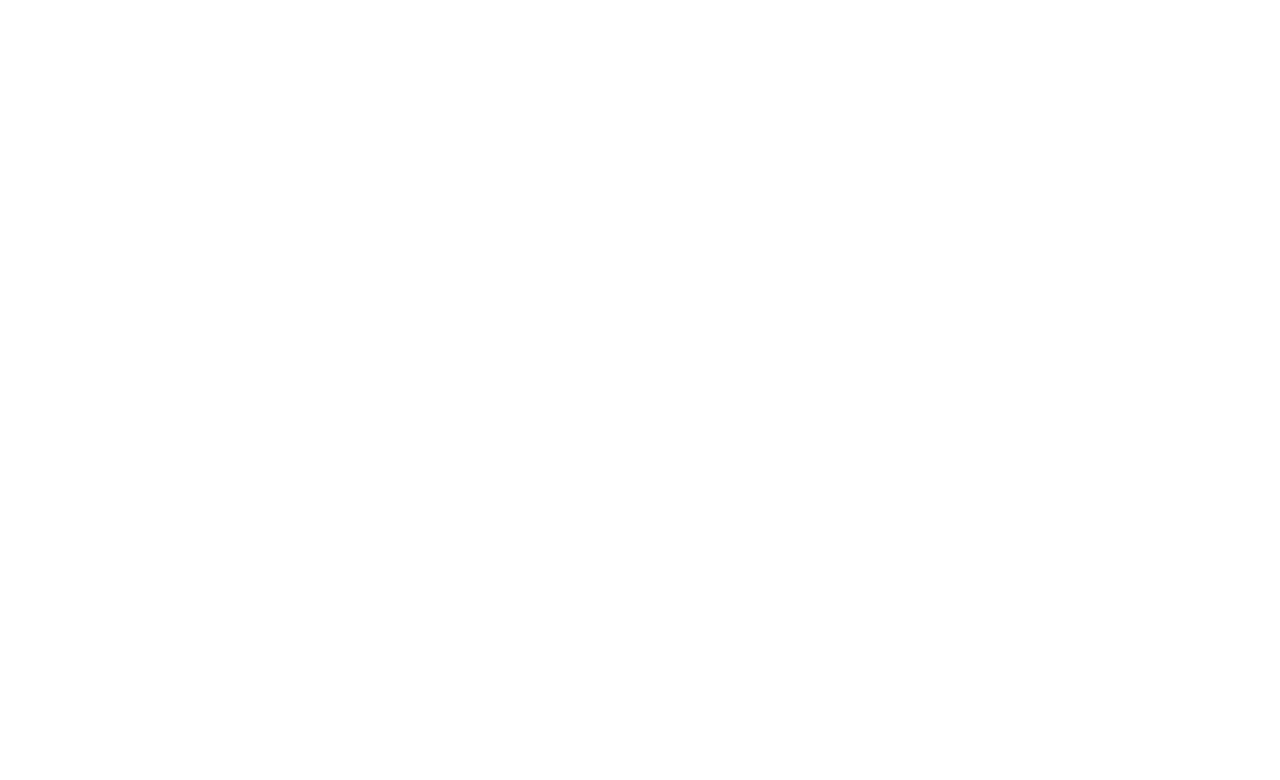
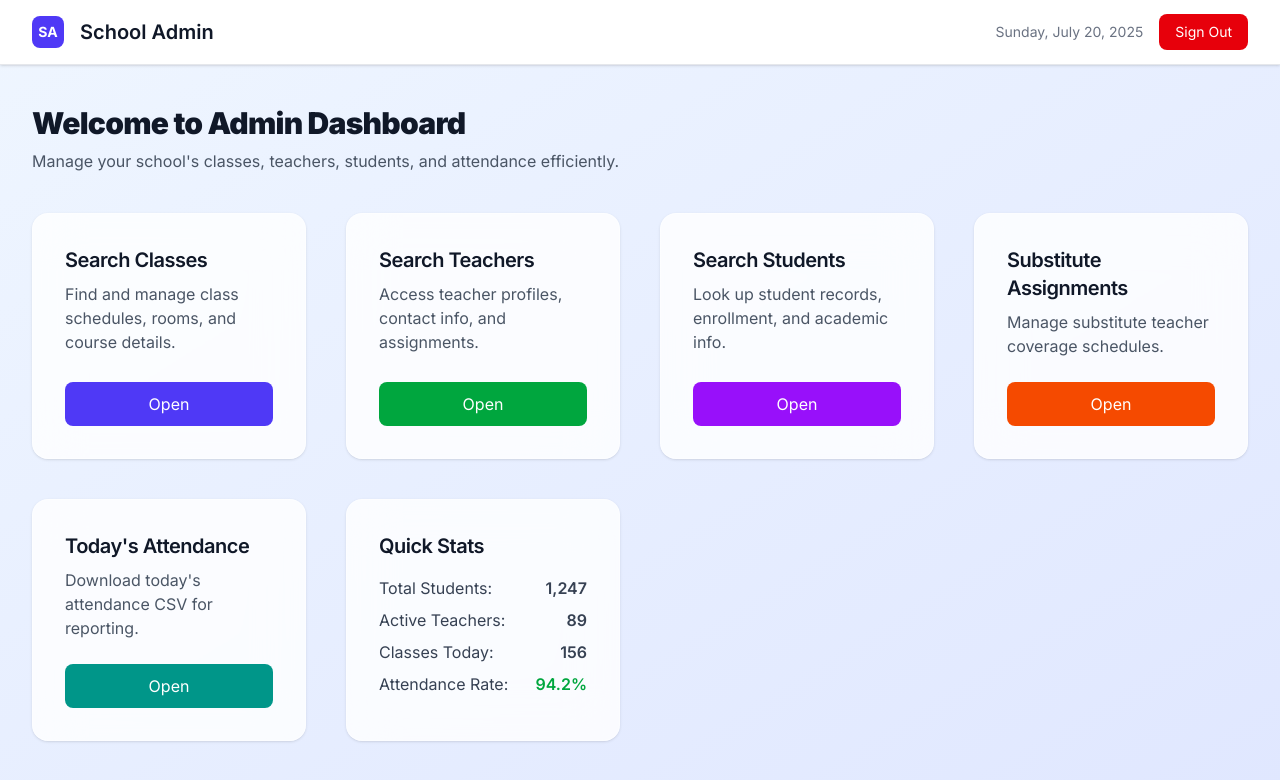
Before and after one commit to SaferAttendance/nextjs-boilerplate-dashboard-july-19, a Next.js app: page / in a window 1280 px wide. Shown: the top 780 px of the page. Built offline with nearby package versions, Linux system fonts and the light colour scheme.

Commit message:
Update page.tsx

```diff
--- a/app/page.tsx
+++ b/app/page.tsx
@@ -1,47 +1,45 @@
 /* app/page.tsx */
-"use client";               // ← 1. this MUST be line 1
+"use client";
 
 import React, { useEffect, useState } from "react";
 import Head from "next/head";
 import Link from "next/link";
-import { motion } from "framer-motion";
 
-/*************************
- * Shared Card Component *
- *************************/
+/* ─────────────────────────────── */
+/* Shared Card component           */
+/* ─────────────────────────────── */
 interface CardProps {
   title: string;
   desc: string;
   href: string;
-  delay?: number;
+  color: string;
 }
-
-const Card: React.FC<CardProps> = ({ title, desc, href, delay = 0 }) => (
-  <motion.div
-    initial={{ opacity: 0, y: 24 }}
-    animate={{ opacity: 1, y: 0 }}
-    transition={{ delay, type: "spring", stiffness: 120 }}
-    whileHover={{ y: -4, boxShadow: "0 12px 28px rgba(0,0,0,.12)" }}
-    className="bg-white/80 backdrop-blur-xl border border-white/40 dark:bg-gray-900/50 dark:border-white/10
-               rounded-2xl p-8 flex flex-col"
+const Card: React.FC<CardProps> = ({ title, desc, href, color }) => (
+  <div
+    className={`
+      bg-white/80 backdrop-blur-xl border border-white/40
+      dark:bg-gray-900/60 dark:border-white/10
+      rounded-2xl p-8 flex flex-col shadow transition
+      hover:-translate-y-1 hover:shadow-2xl
+    `}
   >
     <h3 className="text-xl font-semibold mb-2 tracking-tight text-gray-900 dark:text-white">
       {title}
     </h3>
     <p className="text-gray-600 dark:text-gray-400 flex-1 mb-6">{desc}</p>
+
     <Link
       href={href}
-      className="inline-flex justify-center items-center h-11 px-6 rounded-lg
-                 bg-primary-500 text-white font-medium hover:bg-primary-600 transition-colors"
+      className={`inline-flex justify-center items-center h-11 px-6 rounded-lg font-medium text-white ${color} hover:brightness-110 transition-colors`}
     >
       Open
     </Link>
-  </motion.div>
+  </div>
 );
 
-/*********************
- * Main Page Component
- *********************/
+/* ─────────────────────────────── */
+/* Main Dashboard component        */
+/* ─────────────────────────────── */
 export default function Dashboard() {
   const [date, setDate] = useState<string>("");
 
@@ -62,12 +60,14 @@
     return () => clearInterval(id);
   }, []);
 
+  const alertStub = (msg: string) => () => alert(msg);
   const signOut = () => alert("Signing out…");
 
   return (
     <>
       <Head>
         <title>School Admin Dashboard</title>
+        <meta name="viewport" content="width=device-width, initial-scale=1" />
         <link rel="preconnect" href="https://fonts.googleapis.com" />
         <link rel="preconnect" href="https://fonts.gstatic.com" crossOrigin="" />
         <link
@@ -76,7 +76,105 @@
         />
       </Head>
 
-      {/* page body … */}
+      <div className="bg-gradient-to-br from-blue-50 to-indigo-100 min-h-screen font-[Inter]">
+        {/* Header */}
+        <header className="bg-white shadow-sm border-b border-gray-200">
+          <div className="max-w-7xl mx-auto px-4 sm:px-6 lg:px-8">
+            <div className="flex justify-between items-center h-16">
+              <div className="flex items-center">
+                <div className="w-8 h-8 bg-indigo-600 rounded-lg flex items-center justify-center">
+                  <span className="text-white font-bold text-sm">SA</span>
+                </div>
+                <h1 className="ml-4 text-xl font-semibold text-gray-900">
+                  School&nbsp;Admin
+                </h1>
+              </div>
+
+              <div className="flex items-center space-x-4">
+                <span className="text-sm text-gray-500">{date}</span>
+                <button
+                  onClick={signOut}
+                  className="bg-red-600 hover:bg-red-700 text-white px-4 py-2 rounded-lg text-sm font-medium transition-colors"
+                >
+                  Sign Out
+                </button>
+              </div>
+            </div>
+          </div>
+        </header>
+
+        {/* Main */}
+        <main className="max-w-7xl mx-auto px-4 sm:px-6 lg:px-8 py-10">
+          {/* Welcome */}
+          <section className="mb-10">
+            <h2 className="text-3xl font-extrabold text-gray-900 mb-2 tracking-tight">
+              Welcome to Admin Dashboard
+            </h2>
+            <p className="text-gray-600">
+              Manage your school's classes, teachers, students, and attendance efficiently.
+            </p>
+          </section>
+
+          {/* Grid */}
+          <section className="grid gap-10 sm:grid-cols-2 lg:grid-cols-3 xl:grid-cols-4">
+            <Card
+              title="Search Classes"
+              desc="Find and manage class schedules, rooms, and course details."
+              href="/classes"
+              color="bg-indigo-600"
+            />
+            <Card
+              title="Search Teachers"
+              desc="Access teacher profiles, contact info, and assignments."
+              href="/teachers"
+              color="bg-green-600"
+            />
+            <Card
+              title="Search Students"
+              desc="Look up student records, enrollment, and academic info."
+              href="/students"
+              color="bg-purple-600"
+            />
+            <Card
+              title="Substitute Assignments"
+              desc="Manage substitute teacher coverage schedules."
+              href="/sub-assignments"
+              color="bg-orange-600"
+            />
+            <Card
+              title="Today's Attendance"
+              desc="Download today's attendance CSV for reporting."
+              href="#"
+              color="bg-teal-600"
+            />
+
+            {/* Quick Stats */}
+            <div className="bg-white/80 backdrop-blur-xl border border-white/40 dark:bg-gray-900/60 dark:border-white/10 rounded-2xl p-8 shadow">
+              <h3 className="text-xl font-semibold mb-4 tracking-tight text-gray-900 dark:text-white">
+                Quick Stats
+              </h3>
+              <ul className="space-y-2 text-gray-700 dark:text-gray-300">
+                <li className="flex justify-between">
+                  <span>Total Students:</span>
+                  <span className="font-semibold">1,247</span>
+                </li>
+                <li className="flex justify-between">
+                  <span>Active Teachers:</span>
+                  <span className="font-semibold">89</span>
+                </li>
+                <li className="flex justify-between">
+                  <span>Classes Today:</span>
+                  <span className="font-semibold">156</span>
+                </li>
+                <li className="flex justify-between">
+                  <span>Attendance Rate:</span>
+                  <span className="font-semibold text-green-600">94.2%</span>
+                </li>
+              </ul>
+            </div>
+          </section>
+        </main>
+      </div>
     </>
   );
 }
```
